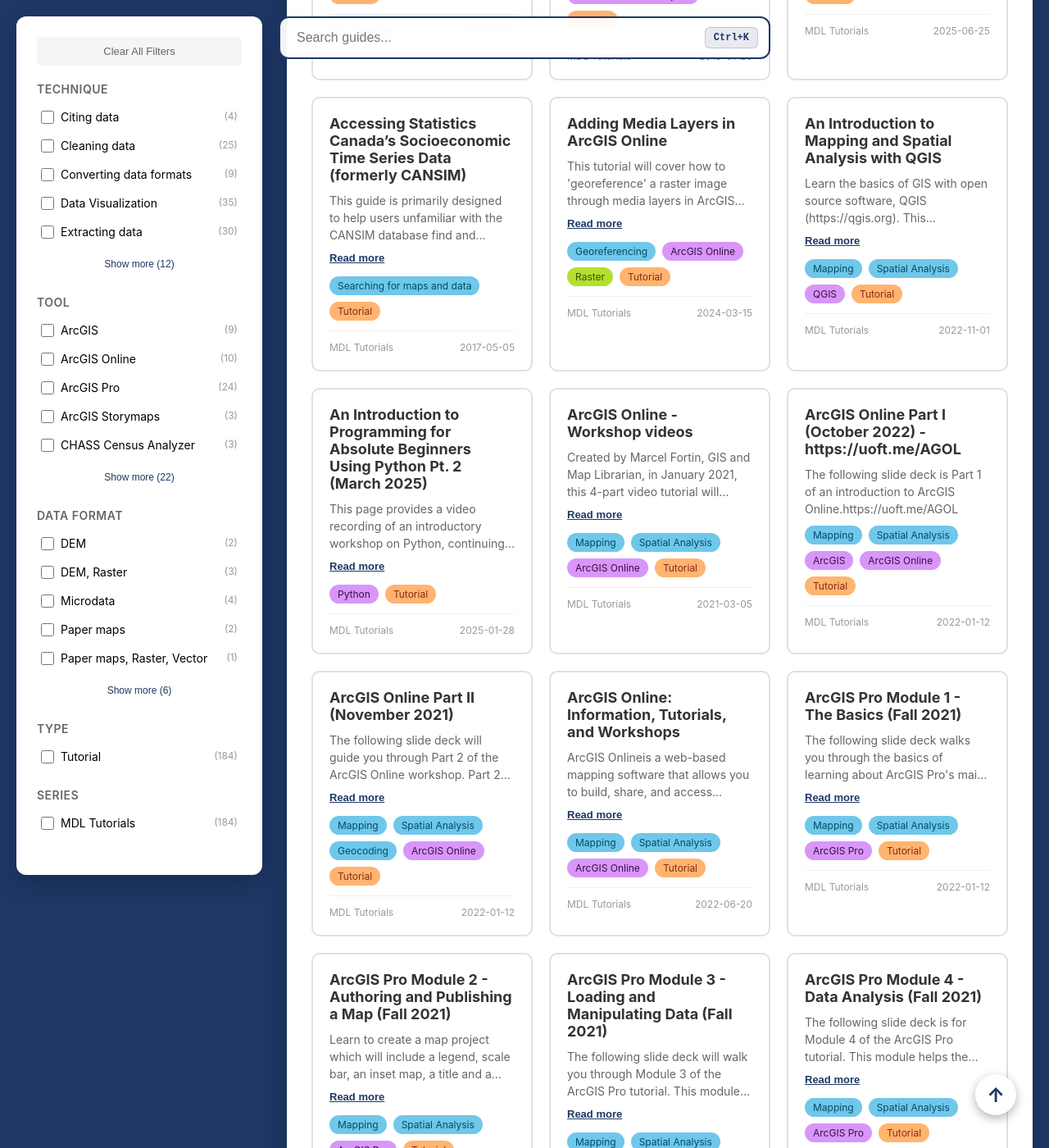
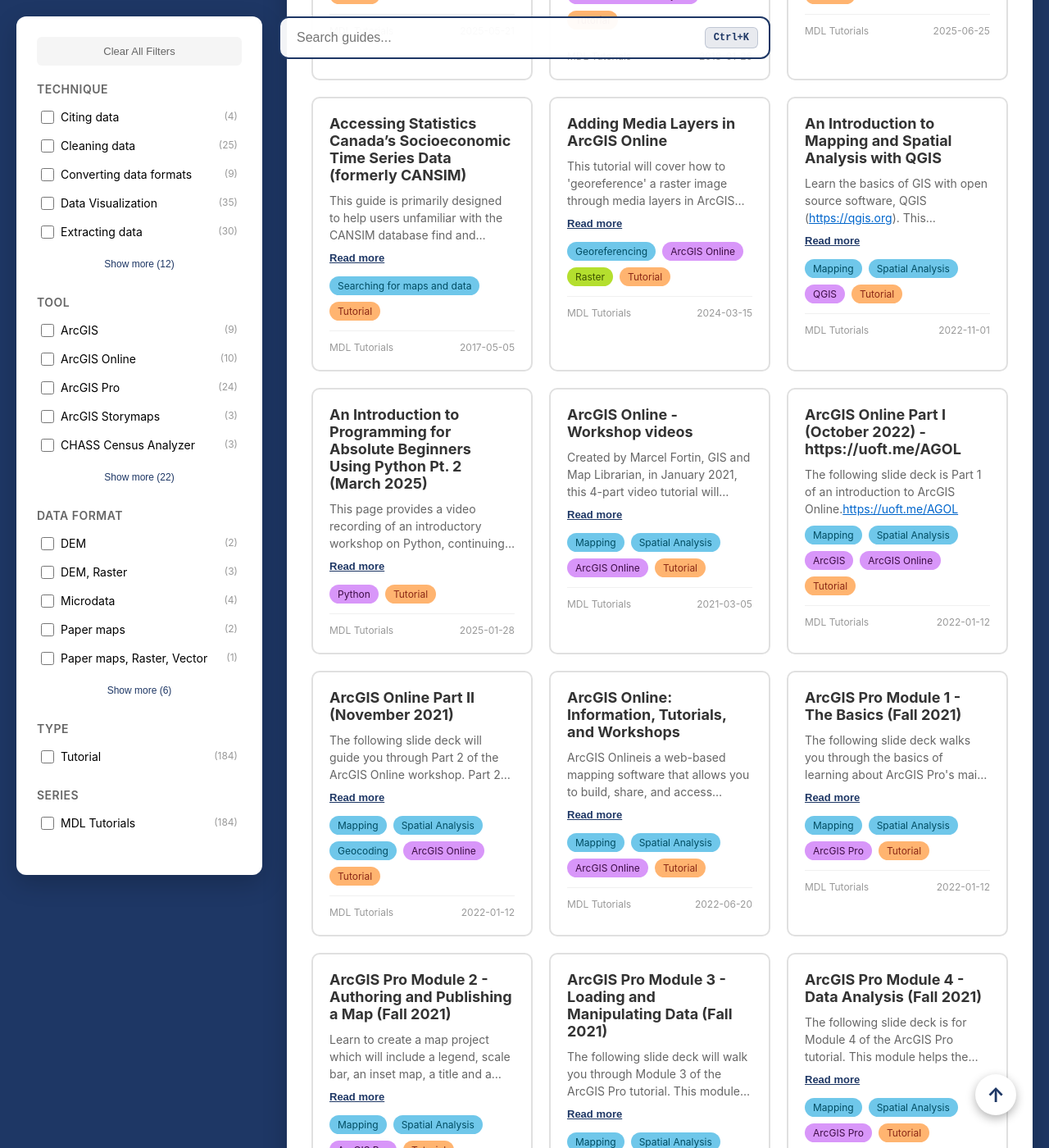
Before and after one commit to MDLutoronto/tutorials-search, a Jekyll site: the page built from page.md, in a window 1280 px wide and 1400 px high, scrolled down 714 px. Shown: the whole window at 82% size. Built offline with Jekyll 4.4.1, drawn with Linux system fonts in a browser that asks for light colours.

Commit message:
feat: added support for highlighting links/email.

```diff
--- a/_layouts/minimal_search.html
+++ b/_layouts/minimal_search.html
@@ -410,6 +410,16 @@
             display: block;
             -webkit-line-clamp: unset;
             max-height: none;
+        }
+
+        .guides-description a {
+            color: #0066cc;
+            text-decoration: underline;
+        }
+
+        .guides-description a:hover {
+            color: #004499;
+            text-decoration: underline;
         }
 
         .read-more-btn {
```
